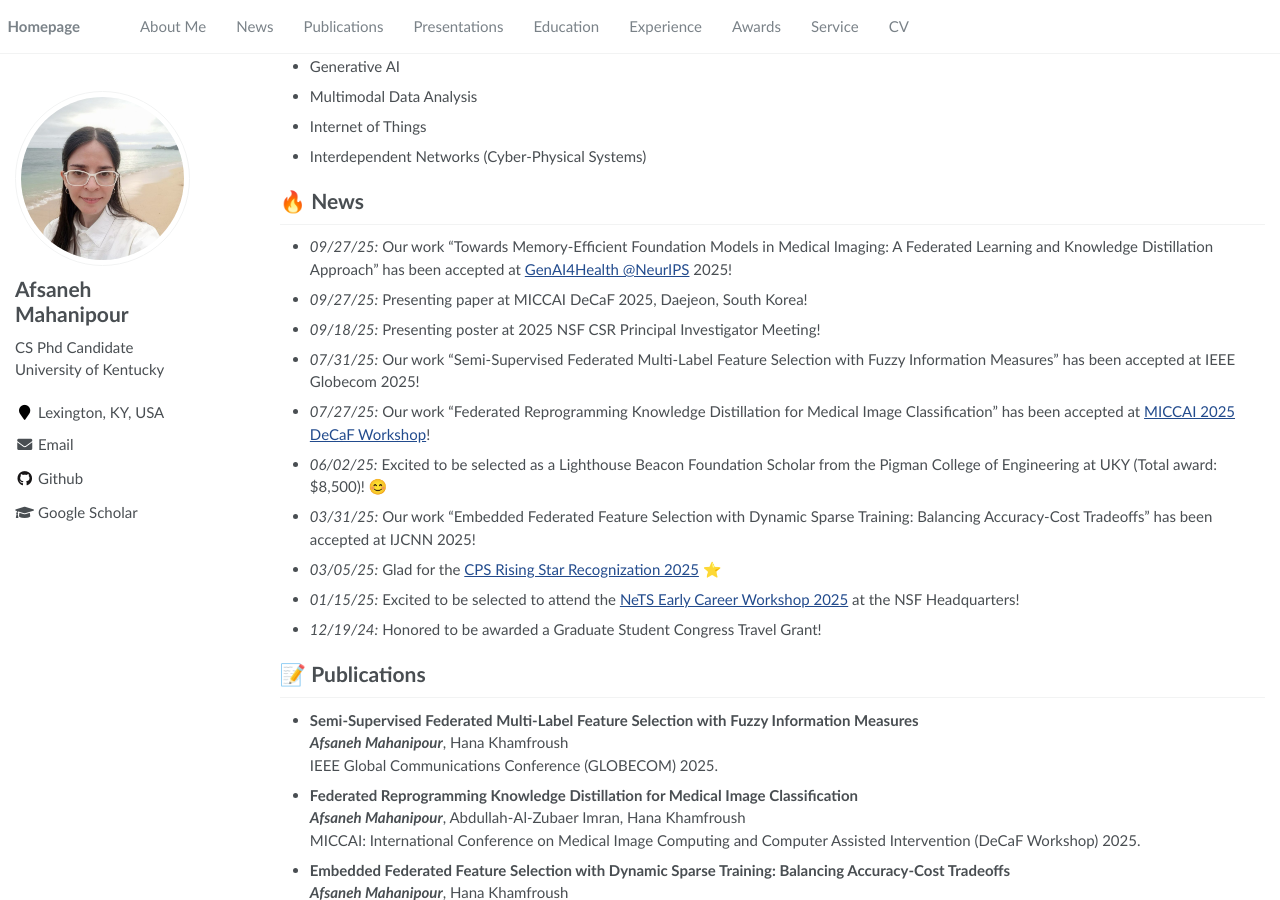
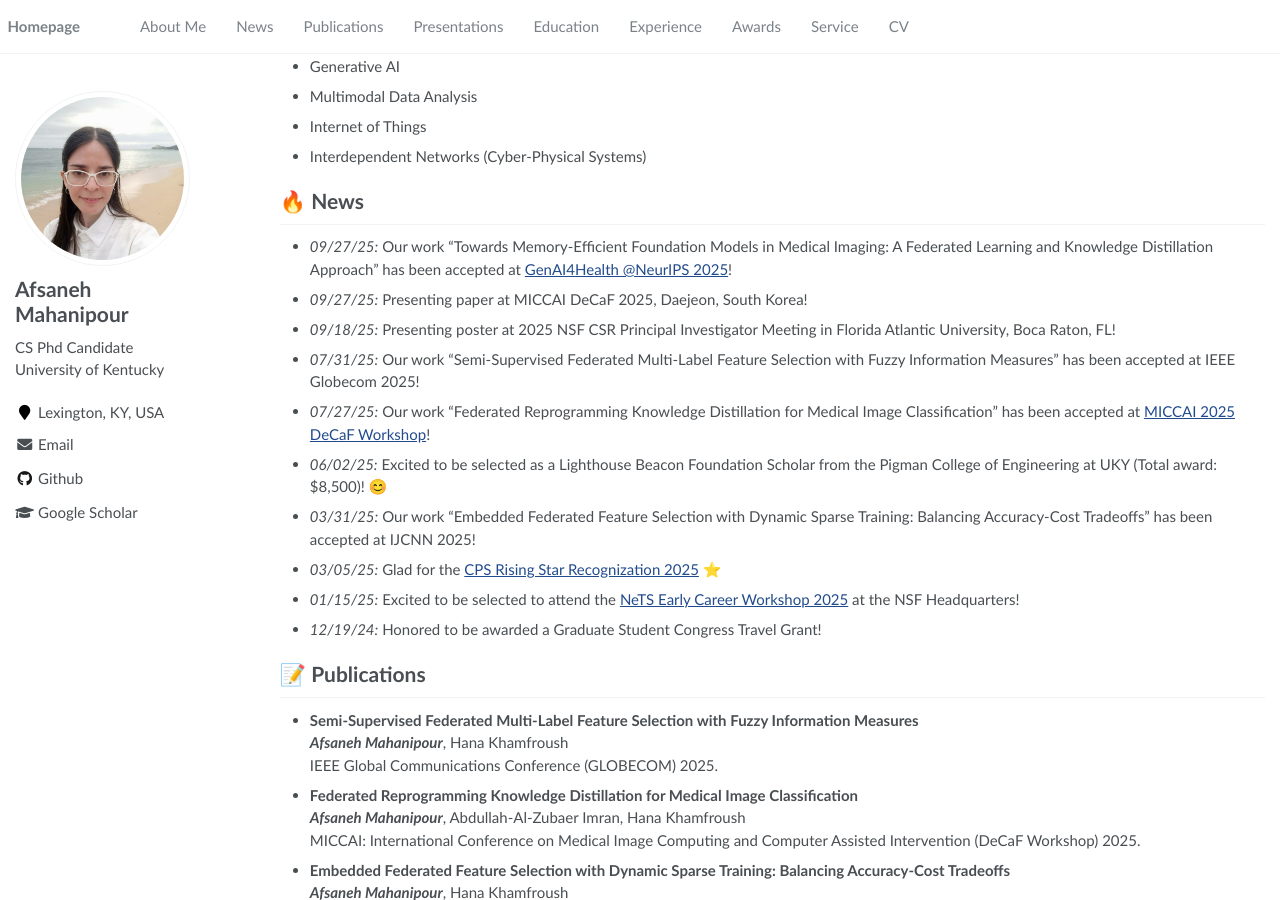
Before and after one commit to AfsanehMahanipour/AfsanehMahanipour.github.io, a Jekyll site: the page built from _pages/about.md, in a window 1280 px wide and 900 px high, scrolled down 306 px. Built offline with Jekyll 4.4.1, drawn with Linux system fonts in a browser that asks for light colours.

Commit message:
Update website

```diff
--- a/_pages/about.md
+++ b/_pages/about.md
@@ -32,9 +32,9 @@ I am a Ph.D. candidate in [Computer Science](https://engr.uky.edu/academics/depa
 - Interdependent Networks (Cyber-Physical Systems)
 
 # 🔥 News
-- *09/27/25:* Our work "Towards Memory-Efficient Foundation Models in Medical Imaging: A Federated Learning and Knowledge Distillation Approach" has been accepted at [GenAI4Health @NeurIPS](https://aihealth.ischool.utexas.edu/GenAI4HealthNeurips2025/) 2025!
+- *09/27/25:* Our work "Towards Memory-Efficient Foundation Models in Medical Imaging: A Federated Learning and Knowledge Distillation Approach" has been accepted at [GenAI4Health @NeurIPS 2025](https://aihealth.ischool.utexas.edu/GenAI4HealthNeurips2025/)!
 - *09/27/25:* Presenting paper at MICCAI DeCaF 2025, Daejeon, South Korea!
-- *09/18/25:* Presenting poster at 2025 NSF CSR Principal Investigator Meeting!
+- *09/18/25:* Presenting poster at 2025 NSF CSR Principal Investigator Meeting in Florida Atlantic University, Boca Raton, FL!
 - *07/31/25:* Our work "Semi-Supervised Federated Multi-Label Feature Selection with Fuzzy Information Measures" has been accepted at IEEE Globecom 2025!
 - *07/27/25:* Our work "Federated Reprogramming Knowledge Distillation for Medical Image Classification" has been accepted at [MICCAI 2025 DeCaF Workshop](https://decaf-workshop.github.io/decaf-2025/)!
 - *06/02/25:* Excited to be selected as a Lighthouse Beacon Foundation Scholar from the Pigman College of Engineering at UKY (Total award: $8,500)! 😊
```
